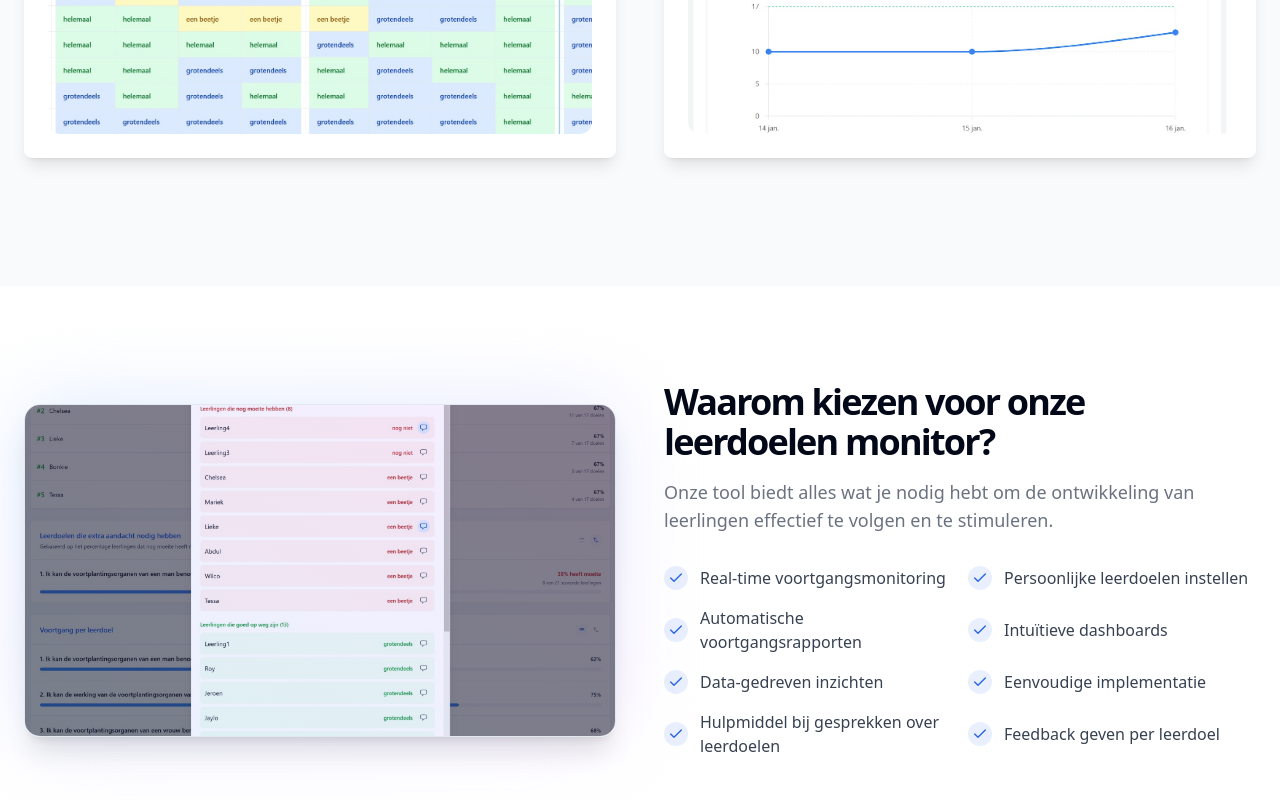
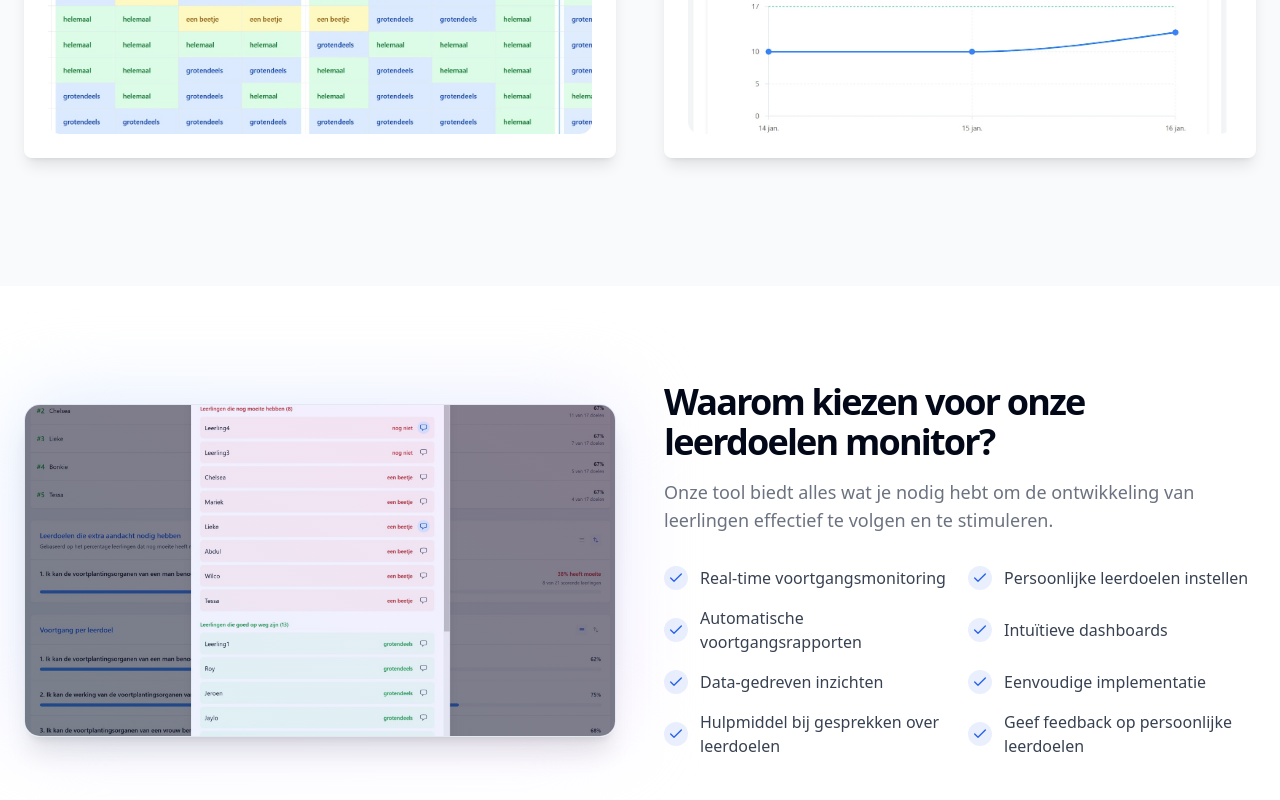
Before and after one commit to tristanmerlijn/leerdoelenmonitor, a React (Vite) app: page / in a window 1280 px wide. Shown: the part 1850-2650 px from the top of the page. Built offline with nearby package versions, Linux system fonts and the light colour scheme.

Commit message:
Modify personal learning goals
Modify personal learning goals and feedback.

```diff
--- a/src/components/Benefits.tsx
+++ b/src/components/Benefits.tsx
@@ -11,7 +11,7 @@ export function Benefits() {
     "Data-gedreven inzichten",
     "Eenvoudige implementatie",
     "Hulpmiddel bij gesprekken over leerdoelen",
-    "Feedback geven per leerdoel"
+    "Geef feedback op persoonlijke leerdoelen"
   ];
 
   return (
```
